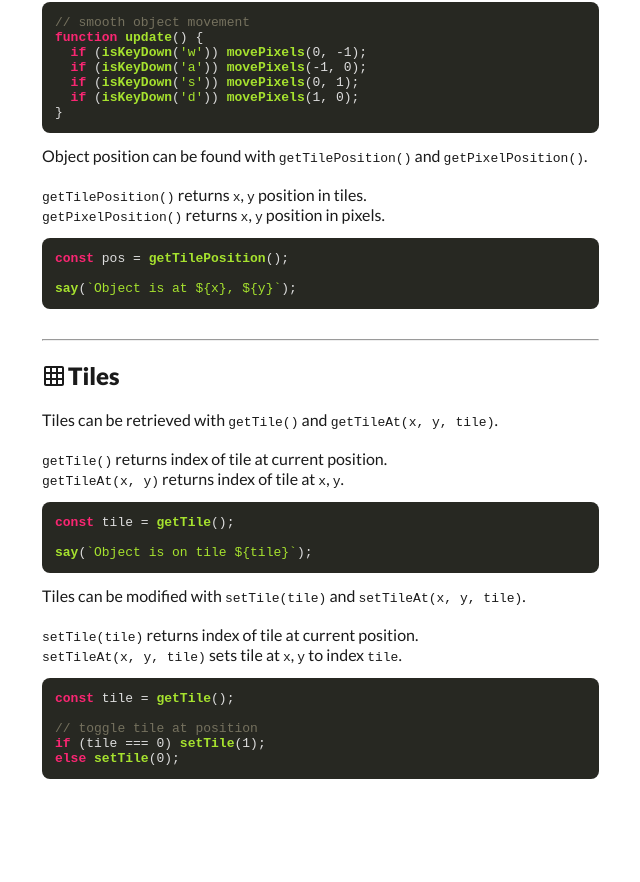
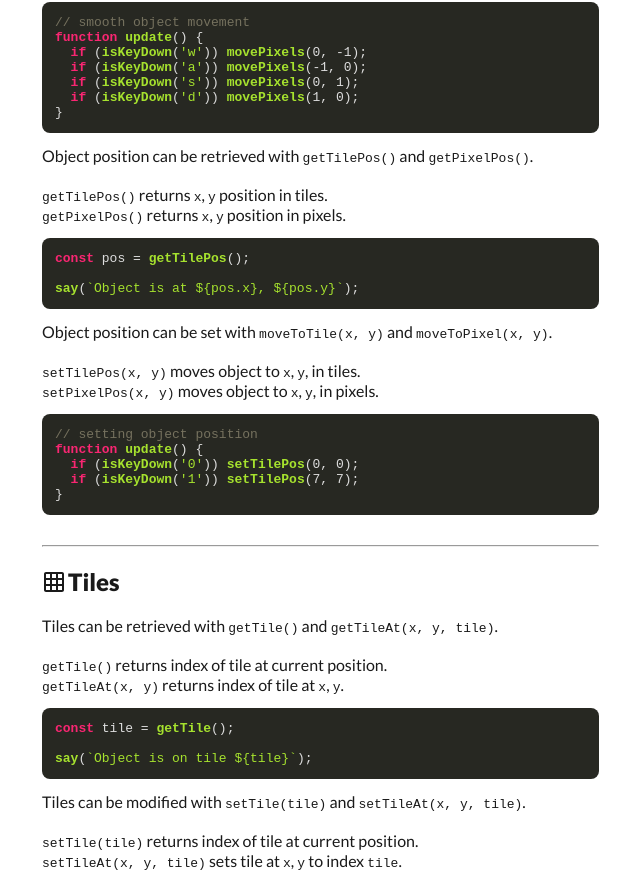
Before and after one commit to LearnCodeOrg/codetrain, a Next.js app: page /docs in a window 1280 px wide. Shown: the part 1311-2193 px from the top of the page, without its empty margins (274-914 px from the left). Before the commit the page ends 2123 px from the top, so only its background shows below. Built offline with nearby package versions, Linux system fonts and the light colour scheme; no server answers; the database is empty.

Commit message:
Rename movement functions.

```diff
--- a/pages/docs.js
+++ b/pages/docs.js
@@ -191,16 +191,30 @@ function update() {
   if (isKeyDown('d')) movePixels(1, 0);
 }`}
           </Code>
-          Object position can be found with <code>getTilePosition()</code> and
-          {' '}<code>getPixelPosition()</code>.<br /><br />
-          <code>getTilePosition()</code> returns <code>x</code>, <code>y</code>
+          Object position can be retrieved with <code>getTilePos()</code> and
+          {' '}<code>getPixelPos()</code>.<br /><br />
+          <code>getTilePos()</code> returns <code>x</code>, <code>y</code>
           {' '}position in tiles.<br />
-          <code>getPixelPosition()</code> returns <code>x</code>, <code>y</code>
+          <code>getPixelPos()</code> returns <code>x</code>, <code>y</code>
           {' '}position in pixels.
           <Code>
-{`const pos = getTilePosition();
+{`const pos = getTilePos();
 
-say(\`Object is at \${x}, \${y}\`);`}
+say(\`Object is at \${pos.x}, \${pos.y}\`);`}
+          </Code>
+          Object position can be set with <code>moveToTile(x, y)</code> and{' '}
+          <code>moveToPixel(x, y)</code>.
+          <br /><br />
+          <code>setTilePos(x, y)</code> moves object to <code>x</code>,{' '}
+          <code>y</code>, in tiles.<br />
+          <code>setPixelPos(x, y)</code> moves object to <code>x</code>,{' '}
+          <code>y</code>, in pixels.
+          <Code>
+{`// setting object position
+function update() {
+  if (isKeyDown('0')) setTilePos(0, 0);
+  if (isKeyDown('1')) setTilePos(7, 7);
+}`}
           </Code>
           <hr />
           <div id="tiles" className={styles.bookmark} />
```
Also changed, not shown: components/GameFrame.js (+8 -8 lines).
